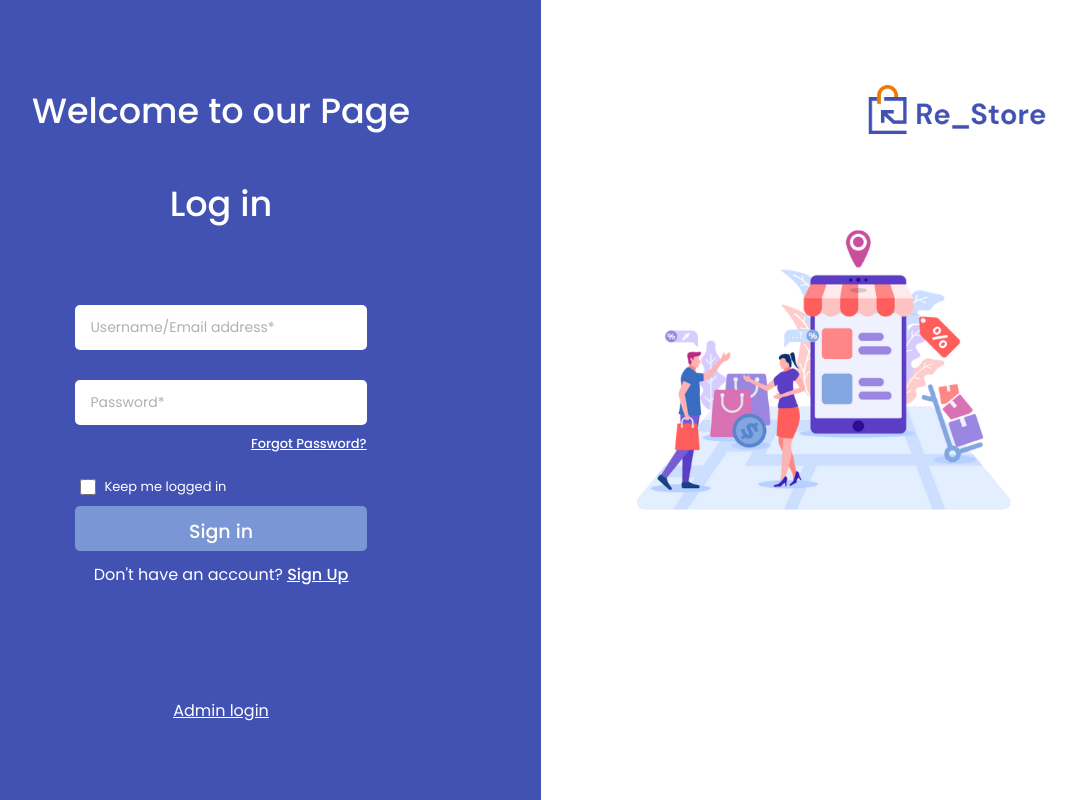
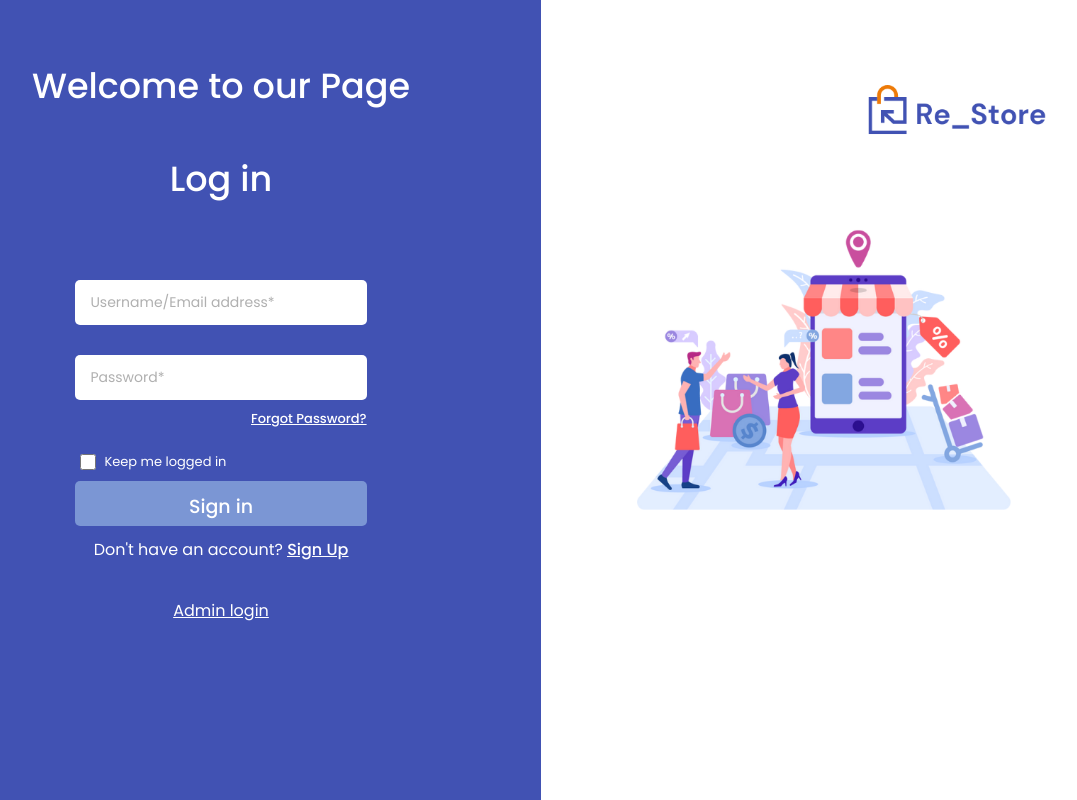
Before and after one commit to rocky75901/Re_Store, a React (Vite) app in the folder frontend/: page / in a window 1280 px wide. Shown: the whole page, without its empty margins (99-1176 px from the left). Built offline with nearby package versions, Linux system fonts and the light colour scheme.

Commit message:
fixed small bugs

```diff
--- a/frontend/src/pages/auth/Login.css
+++ b/frontend/src/pages/auth/Login.css
@@ -18,7 +18,7 @@
   align-items: center;
 }
 .inputs{
-  margin-top:50px;
+  /* margin-top:50px; */
   display:flex;
   flex-direction: column;
   align-self: center;
@@ -139,7 +139,8 @@ input{
   display:flex;
   justify-content: center;
   align-self: center;
-  margin-top:100px;
+  padding-top:25px;
+  /* margin-top:100px; */
   color:white;
   text-decoration:underline;
   cursor: pointer;
--- a/frontend/src/pages/auth/Signup.css
+++ b/frontend/src/pages/auth/Signup.css
@@ -22,7 +22,7 @@
   align-self:center
 }
 .inputs{
-  margin-top:50px;
+  /* margin-top:50px; */
   display:flex;
   flex-direction: column;
   align-self: center;
--- a/frontend/src/pages/auth/home.css
+++ b/frontend/src/pages/auth/home.css
@@ -71,7 +71,7 @@
   align-self: center;
   width: 80%;
   height: 30px;
-  margin-top: 20px;
+  /* margin-top: 20px; */
 }
 
 .image{
```
